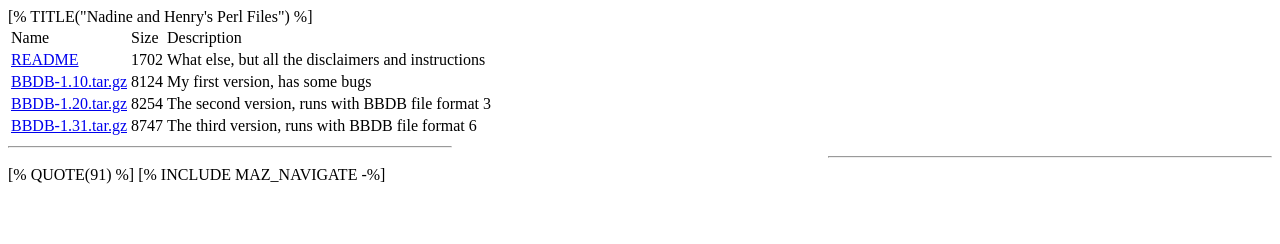
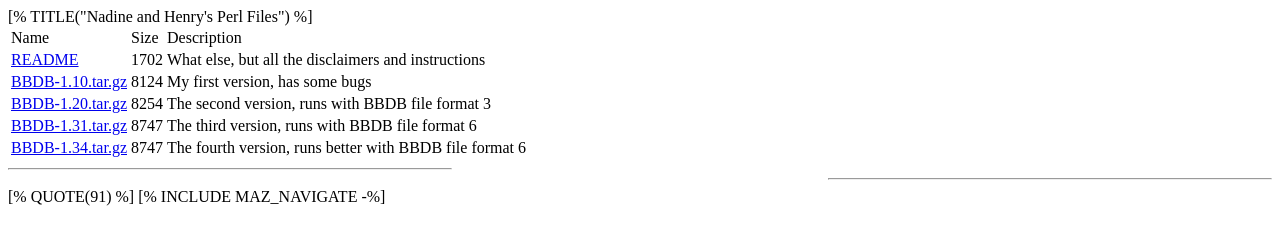
Before and after one commit to gitpan/BBDB, a plain HTML site: page index.html in a window 1280 px wide. Drawn offline with Linux system fonts and the light colour scheme.

Commit message:
Import of LAXEN/BBDB-1.34 from CPAN.
gitpan-cpan-distribution: BBDB
gitpan-cpan-version:      1.34
gitpan-cpan-path:         LAXEN/BBDB-1.34.tar.gz
gitpan-cpan-author:       LAXEN
gitpan-cpan-maturity:     released

```diff
--- a/index.html
+++ b/index.html
@@ -12,6 +12,8 @@
 <td>The second version, runs with BBDB file format 3</td></tr>
 <tr><td><a href="BBDB-1.31.tar.gz">BBDB-1.31.tar.gz</a></td><td>8747</td>
 <td>The third version, runs with BBDB file format 6</td></tr>
+<tr><td><a href="BBDB-1.34.tar.gz">BBDB-1.34.tar.gz</a></td><td>8747</td>
+<td>The fourth version, runs better with BBDB file format 6</td></tr>
 </table>
 
 
```
Also changed, not shown: 3 other files.
